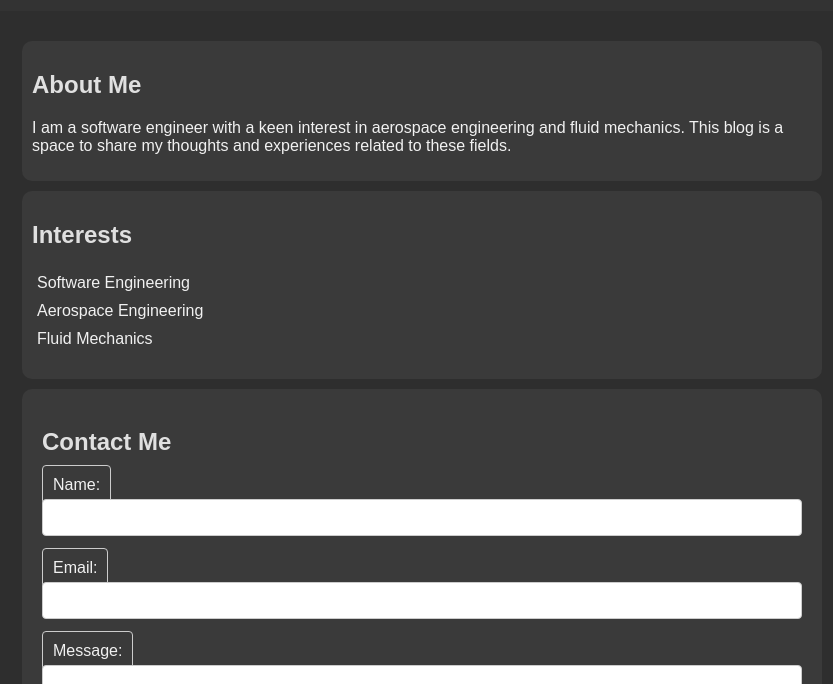
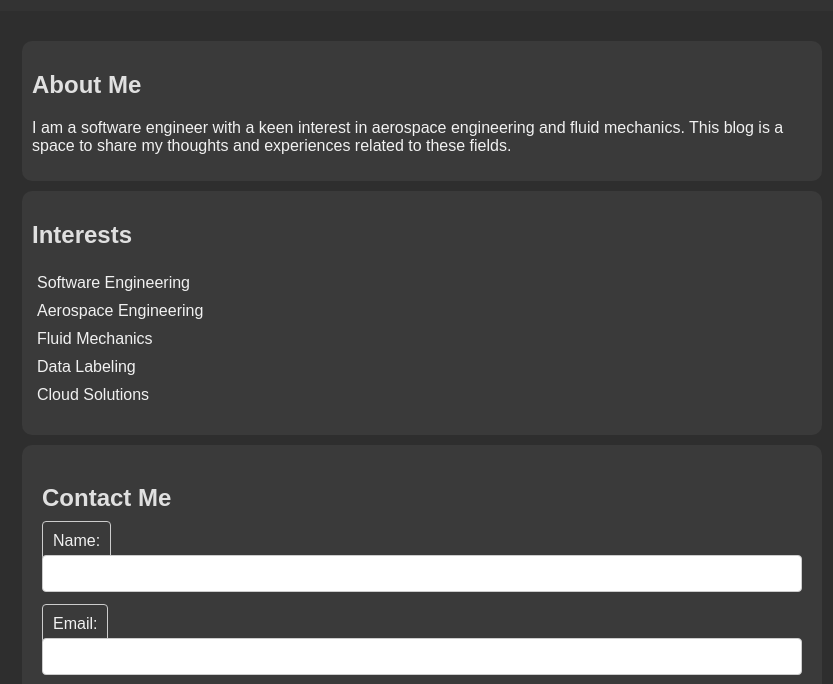
Before and after one commit to sebpaj/sebpaj.github.io, a plain HTML site: page index.html in a window 1280 px wide. Shown: the part 89-773 px from the top of the page, without its empty margins (218-1051 px from the left). Drawn offline with Linux system fonts and the light colour scheme.

Commit message:
Update index.html

```diff
--- a/index.html
+++ b/index.html
@@ -82,6 +82,8 @@
             <li>Software Engineering</li>
             <li>Aerospace Engineering</li>
             <li>Fluid Mechanics</li>
+            <li>Data Labeling</li>
+            <li>Cloud Solutions</li>
         </ul>
     </div>
     <div class="contact-section">
```
